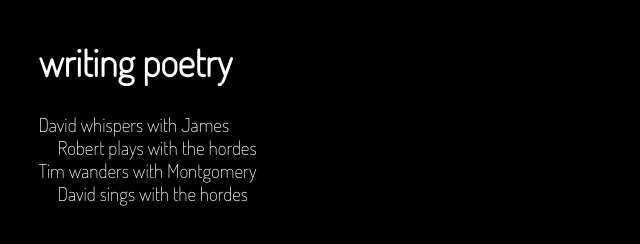
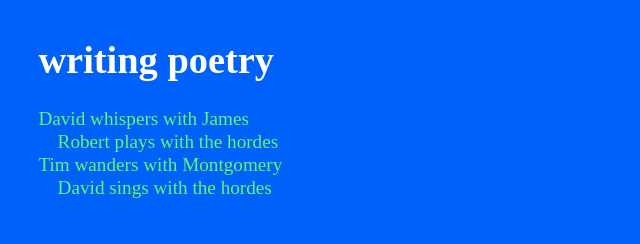
Before and after one commit to christiendariol/kinetic-poem-remix-2023, a plain HTML site: page index.html in a window 1280 px wide. Shown: the whole page, without its empty margins (0-640 px from the left). Drawn offline with Linux system fonts and the light colour scheme.

Commit message:
🎉🔷 Updated colour and font

```diff
--- a/index.html
+++ b/index.html
@@ -17,10 +17,12 @@
     <!-- styles -->
     <style>
       body {
-        font-family: "Dosis", sans-serif;
+        font-family: "Dosis", <link rel="preconnect" href="https://fonts.googleapis.com">
+<link rel="preconnect" href="https://fonts.gstatic.com" crossorigin>
+<link href="https://fonts.googleapis.com/css2?family=Montserrat:wght@200&family=Raleway:wght@600&display=swap" rel="stylesheet">;
         margin: 2em;
-        background-color: #000;
-        color: #fff;
+        background-color: #0060FA;
+        color: #65F56D;
         font-size: 1.2em;
       }
       h1 {
@@ -39,7 +41,7 @@
     <div id="poem"></div>
     <script>
       // set up the lists of words
-      const subjects = "Robert, Tim, David, Boys".split(","),
+      const subjects = "Robert, Tim, David, a boy".split(","),
         verbs = "writes,sings,dreams,wanders,plays,whispers".split(","),
         objects = "Richard,Montgomery,Sarah,James,the hordes".split(",");
       // set up the counter
```
